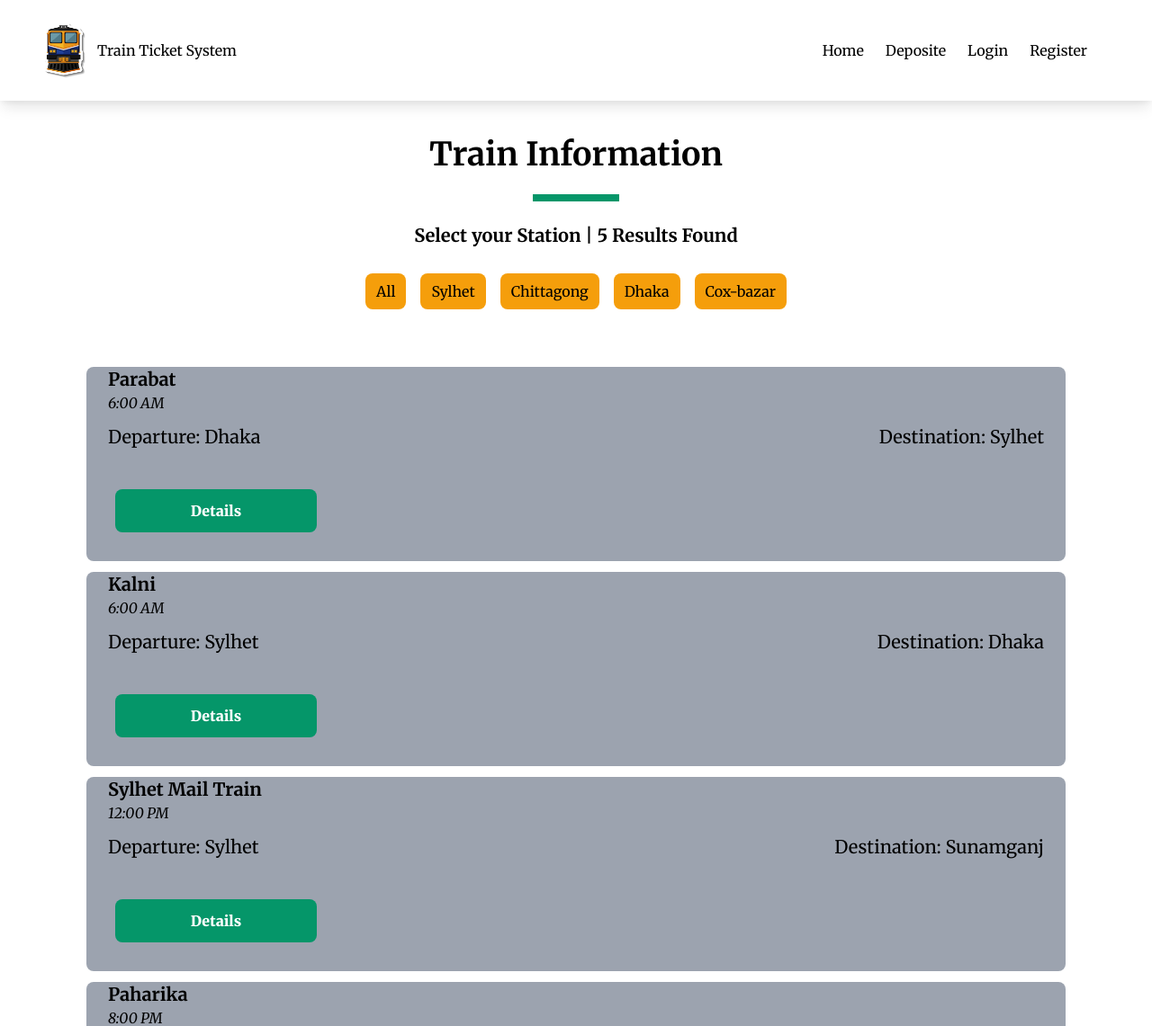
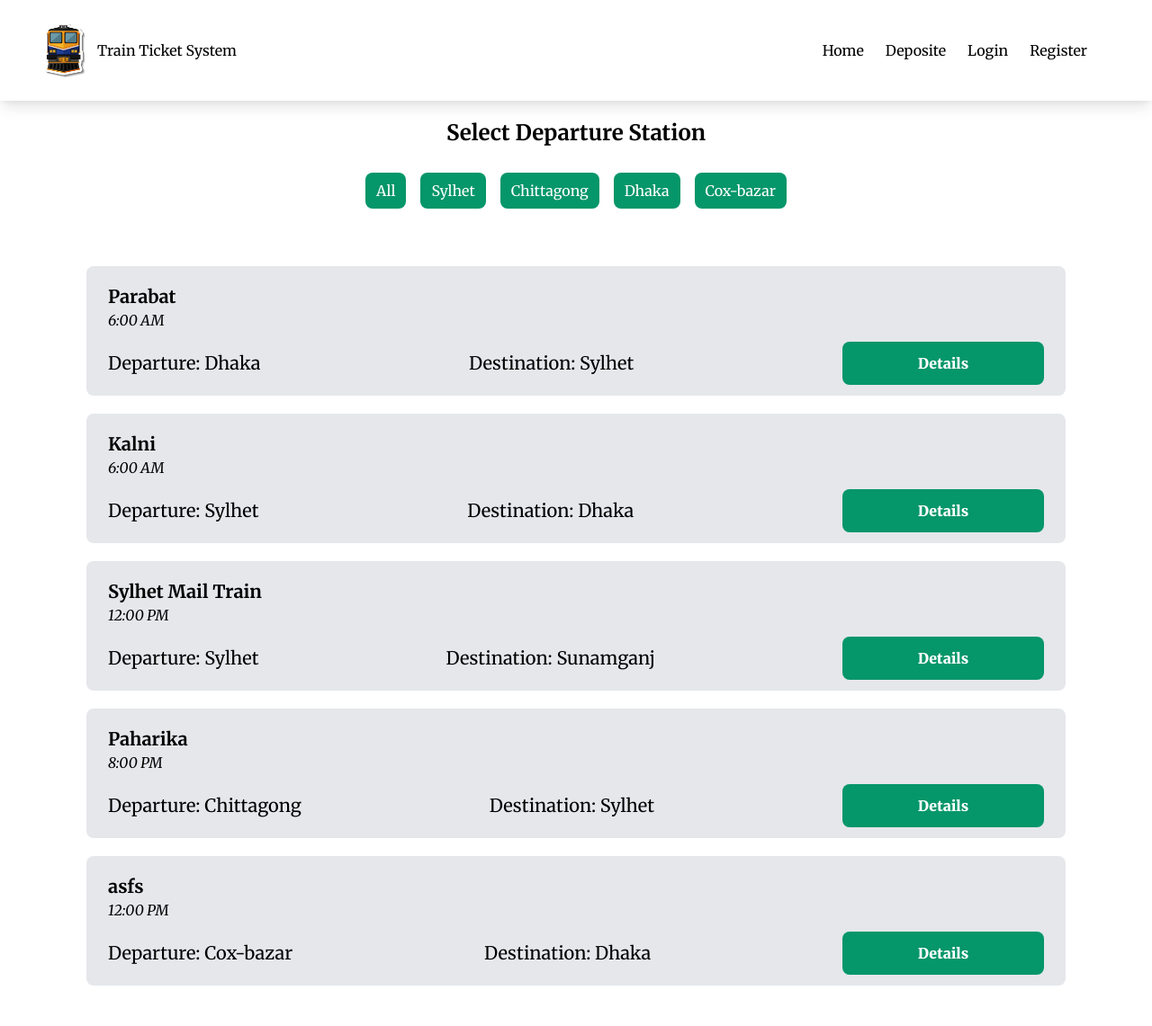
Before and after one commit to shadullah/train-ticket-mvt, a Django app: page / in a window 1280 px wide. Shown: the top 1141 px of the page at 90% size. Run offline with Django 5.2, Linux system fonts and the light colour scheme; data comes from the database, SQL or seed files in the repository; both versions use the stored data as it was after the commit; some libraries are stand-ins or nearby versions.

Commit message:
frontpage design

```diff
--- a/core/templates/index.html
+++ b/core/templates/index.html
@@ -1,24 +1,27 @@
 {% extends "base.html" %} {% load static %} {% block content %}
 
 
-<h1 class="text-4xl justify-center font-bold mt-10 flex items-center"> Train Information</h1>
-<div class="bg-green-600 h-2 w-24 my-6 mx-auto"></div>
+<!-- <h1 class="text-4xl justify-center font-bold mt-10 flex items-center"> Train Information</h1>
+<div class="bg-green-600 h-2 w-24 my-6 mx-auto"></div> -->
 
 <!-- category start -->
-<p class="m-2 text-center text-xl font-bold mt-5">
-  Select your Station | {{trains | length}} Results Found
+<p class="m-2 text-center text-2xl font-bold mt-5">
+  Select Departure Station
 </p>
+<!-- <p class="m-2 text-center text-xl font-bold mt-5">
+ {{trains | length}} Stations
+</p> -->
 
 
 
 <div class="flex items-center justify-center mx-auto my-3 rounded-lg">
   <div class="flex items-center m-4">
-    <a class="bg-yellow-500 mx-2 px-3 py-2 rounded-lg" href="{% url 'home' %}"
+    <a class="bg-green-600 mx-2 px-3 py-2 rounded-lg text-white" href="{% url 'home' %}"
       >All</a
     >
     {% for i in station %}
     <a
-      class="bg-yellow-500 mx-2 px-3 py-2 rounded-lg"
+      class="bg-green-600 text-white mx-2 px-3 py-2 rounded-lg"
       href="{% url 'station_wise' i.slug %}"
       >{{i.name}}</a
     >
@@ -32,9 +35,9 @@
 {% if trains %}
 <div class="mx-24 my-12">
   {% for train in trains %}
-  <div class="mx-auto bg-gray-400 rounded-lg">
+  <div class="mx-auto bg-gray-200 rounded-lg">
     <div class="rounded-lg">
-      <div class="px-6 mt-3">
+      <div class="px-6 mt-5 pt-5">
         <h5 class="text-xl font-bold">{{train.name }}</h5>
         <p class="italic">{{ train.time }}</p>
       </div>
@@ -46,9 +49,16 @@
             {% endfor %}
         </p>
         <p class="text-xl">Destination: {{ train.destination }}</p>
+        <p>
+          <a href="{% url 'details_train' train.id %}">
+            <button class="bg-green-600 rounded-lg w-56 py-3 text-white font-extrabold" >
+            Details
+          </button>
+          </a>
+        </p>
       </div>
+      {% if request.user.is_staff %}
       <div class="flex justify-between p-8">
-      {% if request.user.is_staff %}
         <a href="{% url 'edit_train' train.id %}">
           <button class="bg-green-600 rounded-lg w-56 py-3 text-white font-extrabold" >
             Edit
@@ -59,13 +69,8 @@
           Delete
         </button>
         </a>
+      </div>
         {% endif %}
-        <a href="{% url 'details_train' train.id %}">
-          <button class="bg-green-600 rounded-lg w-56 py-3 text-white font-extrabold" >
-          Details
-        </button>
-        </a>
-      </div>
     </div>
   </div>
   {% endfor %}
```
Also changed, not shown: db.sqlite3.
